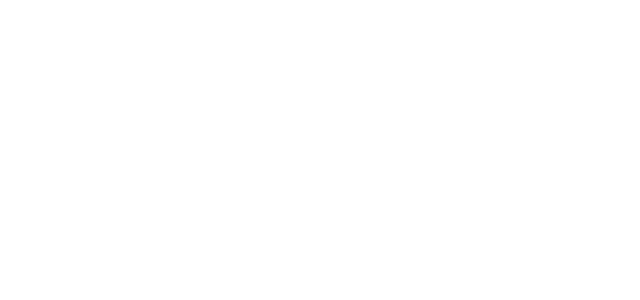
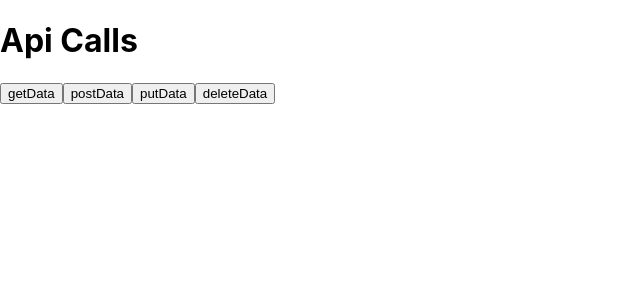
Before and after one commit to Harsha979/june3rd730AmReactJs, a React (Create React App) app: page /apicalls in a window 1280 px wide. Before the commit this address had no page. Shown: the top 300 px of the page, without its empty margins (0-640 px from the left). Built offline with nearby package versions, Linux system fonts and the light colour scheme.

Commit message:
added api calls

```diff
--- a/package.json
+++ b/package.json
@@ -6,6 +6,7 @@
     "@testing-library/jest-dom": "^5.17.0",
     "@testing-library/react": "^13.4.0",
     "@testing-library/user-event": "^13.5.0",
+    "axios": "^1.7.2",
     "react": "^18.3.1",
     "react-dom": "^18.3.1",
     "react-icons": "^5.2.1",
--- /dev/null
+++ b/src/Components/ApiCalls.js
@@ -0,0 +1,79 @@
+import axios from "axios";
+import React, { useState } from "react";
+
+function ApiCalls(){
+
+    const [apiData,setApiData]=useState();
+
+    async function getData(){
+        try{
+        var response=await axios.get("https://jsonplaceholder.typicode.com/posts/1");
+        setApiData(response.data);
+        console.log(response.data.title);
+        }
+        catch(e){
+
+        }
+    }
+    async function postData(){
+        var sendingData=
+        {
+            "userId": 200,
+            "title": "created new entry sucessfully",
+            "body": "quia et suscipit\nsuscipit recus"
+        }
+        try{
+        var response=await axios.post("https://jsonplaceholder.typicode.com/posts",sendingData);
+        setApiData(response.data);
+        console.log(response.data.title);
+        }
+        catch(e){
+
+        }
+    }
+    async function putData(){
+        var sendingData=
+        {
+            "userId": 299,
+            "id":1,
+            "title": "updated data sucessfully",
+            "body": "quia et suscipit\nsuscipit recus"
+        }
+        try{
+        var response=await axios.put("https://jsonplaceholder.typicode.com/posts/1",sendingData);
+        setApiData(response.data);
+        console.log(response.data.title);
+        }
+        catch(e){
+
+        }
+    }
+
+    async function deleteData(){
+
+        try{
+        var response=await axios.put("https://jsonplaceholder.typicode.com/posts/1");
+        setApiData(response.data);
+        console.log(response.data.title);
+        }
+        catch(e){
+
+        }
+    }
+
+
+    return (
+        <div>
+            <h1>Api Calls</h1>
+            {apiData && apiData.title }
+            <div>
+            <button onClick={()=>{getData()}}>getData</button>
+            <button onClick={()=>{postData()}}>postData</button>
+            <button onClick={()=>{putData()}}>putData</button>
+            <button onClick={()=>{deleteData()}}>deleteData</button>
+            </div>
+        </div>
+    )
+}
+
+export default ApiCalls;
--- a/src/index.js
+++ b/src/index.js
@@ -11,6 +11,7 @@
 import UseRef from './Components/UseRef';
 import UseContext from './Components/UseContext';
 import UserMemo from './Components/UseMemo';
+import ApiCalls from './Components/ApiCalls';
 
 const root = ReactDOM.createRoot(document.getElementById('root'));
 root.render(
@@ -24,6 +25,7 @@
                         <Route path='/ref' element={<UseRef/>}></Route>
                         <Route path='/usecontext' element={<UseContext/>}></Route>
                         <Route path='/usememo' element={<UserMemo/>}></Route>
+                        <Route path='/apicalls' element={<ApiCalls/>}></Route>
                 </Routes>
         </BrowserRouter>
 
```
Also changed, not shown: 1 other file (tests, documents, lock files or other folders).
